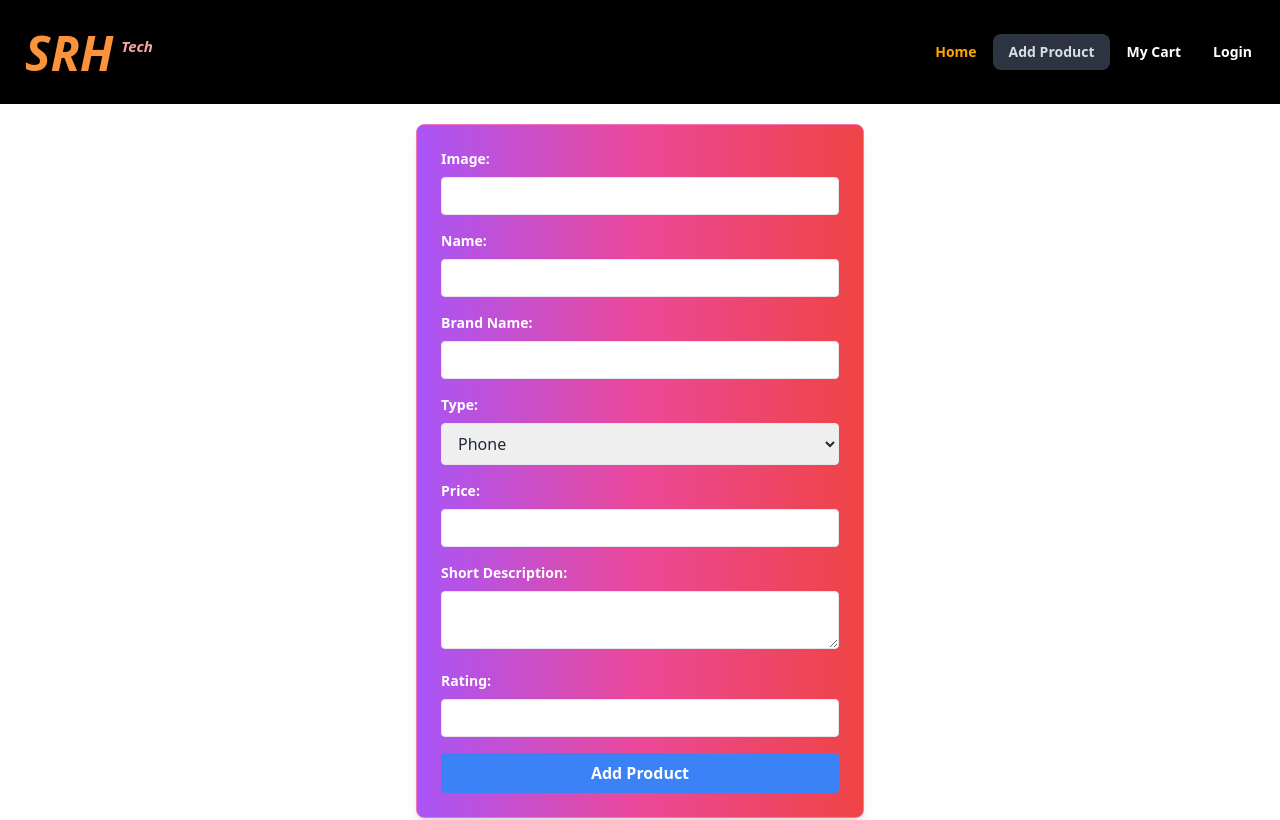
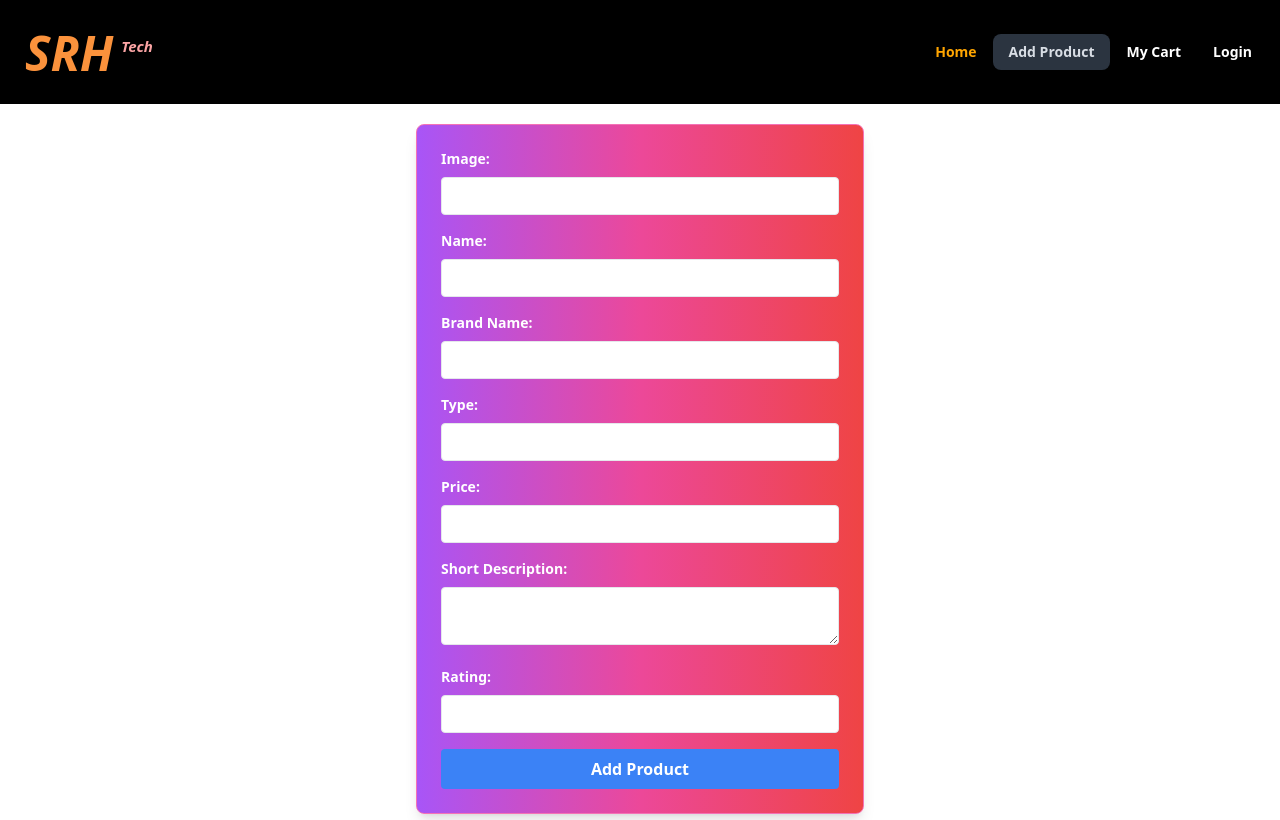
Before and after one commit to ProgSomel/SRH-Electronics-client, a React (Vite) app: page /addproduct in a window 1280 px wide. Shown: the top 820 px of the page. Built offline with nearby package versions, Linux system fonts and the light colour scheme.

Commit message:
Featured Products Section Added

```diff
--- a/src/components/Home/Home.jsx
+++ b/src/components/Home/Home.jsx
@@ -1,16 +1,52 @@
-import { NavLink } from "react-router-dom";
+import { NavLink, useLoaderData } from "react-router-dom";
 import Banner from "../Banner/Banner";
-import Navbar from "../Navbar/Navbar";
+
 import { DiApple } from 'react-icons/di';
 import { FcGoogle } from 'react-icons/fc';
 import {SiSamsung, SiOneplus, SiHuawei, SiAsus } from 'react-icons/si';
+import ProductCard from "../ProductCard/ProductCard";
+import { useState } from "react";
+
 
 
 const Home = () => {
+
+    const products = useLoaderData();
+    console.log(products);
+
+    const [isSeeMore, setIsSeeMore] = useState(false);
+    const [isSeeLess, setIsSeeLess] = useState(false);
+
     return (
         <div>
             <Banner></Banner>
-            <div className="mt-8">
+            {/* ! Products Card  */}
+            <div className="max-w-screen-lg mx-auto px-2 md:px-4 lg:px-8 my-20">
+
+            <h1 className="text-5xl font-bold italic text-red-300 my-12 text-center">Featured Products</h1>
+
+
+            <div className="grid grid-cols-1 md:grid-cols-2 lg:grid-cols-3 gap-4 ">
+            {
+                products ? isSeeMore ? isSeeLess ? products.slice(0, 6).map(product => <ProductCard key={product._id} product={product}></ProductCard>) :  products.map(product => <ProductCard key={product._id} product={product}></ProductCard>): products.slice(0, 6).map(product => <ProductCard key={product._id} product={product}></ProductCard>): ""
+            }
+
+            </div>
+
+
+            <div className="text-center my-5">
+            {
+                products ? products.length > 6 &&(isSeeMore ? <button className="bg-red-300 px-2 py-1 rounded-lg " onClick={()=> {setIsSeeLess(!isSeeLess)
+                setIsSeeMore(false)}}>See Less</button> : <button className="bg-green-300 px-2 py-1 rounded-lg " onClick={()=> {setIsSeeMore(!isSeeMore)
+                setIsSeeLess(false)}} >See More</button> ):""
+            }
+            </div>
+
+
+
+        </div>
+
+            <div className="my-20">
                 <h1 className="text-5xl font-bold italic text-orange-300 text-center">Shop by Brands</h1>
 
                 <div className="grid grid-cols-2 md:grid-cols-4 lg:grid-cols-6 max-w-screen-lg mx-auto px-2 md:px-4 lg:px-8 my-12  ">
@@ -27,7 +63,7 @@ const Home = () => {
                     <NavLink to='/brands/asus'> <div className="flex items-center gap-2 text-2xl font-semibold text-gray-500"><span className="text-red-400"><SiAsus></SiAsus></span> Asus</div></NavLink>
                 </div>
             </div>
-            <div className="flex flex-col lg:flex-row gap-4 max-w-screen-lg mx-auto px-2 md:px-4 lg:px-8 my-16">
+            <div className="flex flex-col lg:flex-row gap-4 max-w-screen-lg mx-auto px-2 md:px-4 lg:px-8 my-20">
                 <img className="w-full lg:w-1/3" src='https://i.ibb.co/XSHQg5c/samsung-Ear-Phone.jpg' alt="" />
                 <img className="w-full lg:w-1/3" src="https://i.ibb.co/Qp89xyv/anker.jpg" alt="" />
                 <img className="w-full lg:w-1/3" src="https://i.ibb.co/BCZtXZm/wiwu.jpg" alt="" />
--- /dev/null
+++ b/src/components/ProductCard/ProductCard.jsx
@@ -0,0 +1,34 @@
+import { TbCurrencyTaka } from 'react-icons/tb';
+const ProductCard = ({ product }) => {
+  const { image, name, brand, type, price, shortDescription, rating } = product;
+
+  return (
+    <div className="card  bg-base-100 shadow-xl">
+      <figure>
+        <img className="w-full"
+          src={image}
+          alt="Shoes"
+        />
+      </figure>
+      <div className="card-body">
+        <h2 className="card-title text-2xl font-bold text-red-300">
+          {name}
+
+        </h2>
+        <h2 className="card-title  italic font-extralight">Brand:
+          <span className='text-orange-500'>{ brand}</span>
+
+        </h2>
+        <p>Type: {type}</p>
+        <p className='flex items-center gap-2'>Price: <div className='flex items-center'>{price} <TbCurrencyTaka></TbCurrencyTaka></div></p>
+        <p className='font-extralight'>Rating: <span className='text-orange-500 font-bold'>{rating}</span></p>
+        <div className="card-actions justify-end mt-5">
+          <btn className="btn btn-outline">Details</btn>
+          <btn className="btn btn-outline">Update</btn>
+        </div>
+      </div>
+    </div>
+  );
+};
+
+export default ProductCard;
--- a/src/main.jsx
+++ b/src/main.jsx
@@ -1,6 +1,6 @@
 import React from 'react'
 import ReactDOM from 'react-dom/client'
-import App from './App.jsx'
+
 import './index.css'
 import {
   createBrowserRouter,
@@ -10,6 +10,7 @@ import Mainlayout from './layouts/Mainlayout/Mainlayout.jsx';
 import Home from './components/Home/Home.jsx';
 import AddProduct from './pages/AddProduct/AddProduct.jsx';
 
+
 const router = createBrowserRouter([
   {
     path: "/",
@@ -17,12 +18,19 @@ const router = createBrowserRouter([
     children: [
       {
         path: '/',
-        element: <Home></Home>
+        element: <Home></Home>,
+        loader: ()=> fetch("http://localhost:5000/products")
+
 
       },
       {
         path: '/addproduct',
         element: <AddProduct></AddProduct>
+      },
+      {
+        path: '/products',
+
+
       }
     ]
   },
--- a/src/pages/AddProduct/AddProduct.jsx
+++ b/src/pages/AddProduct/AddProduct.jsx
@@ -102,16 +102,7 @@ const AddProduct = () => {
           >
             Type:
           </label>
-          <select
-            className="w-full border rounded py-2 px-3 leading-tight focus:outline-none focus:shadow-outline"
-            id="type"
-            name="type"
-          >
-            <option value="phone">Phone</option>
-            <option value="computer">Computer</option>
-            <option value="headphone">Headphone</option>
-            {/* Add other product types here */}
-          </select>
+          <input className="w-full border rounded py-2 px-3 leading-tight focus:outline-none focus:shadow-outline" type="text" name="type" />
         </div>
         <div className="mb-4">
           <label
@@ -149,7 +140,7 @@ const AddProduct = () => {
           </label>
           <input
             className="w-full border rounded py-2 px-3 leading-tight focus:outline-none focus:shadow-outline"
-            type="number"
+            type="text"
             id="rating"
             name="rating"
           />
```
